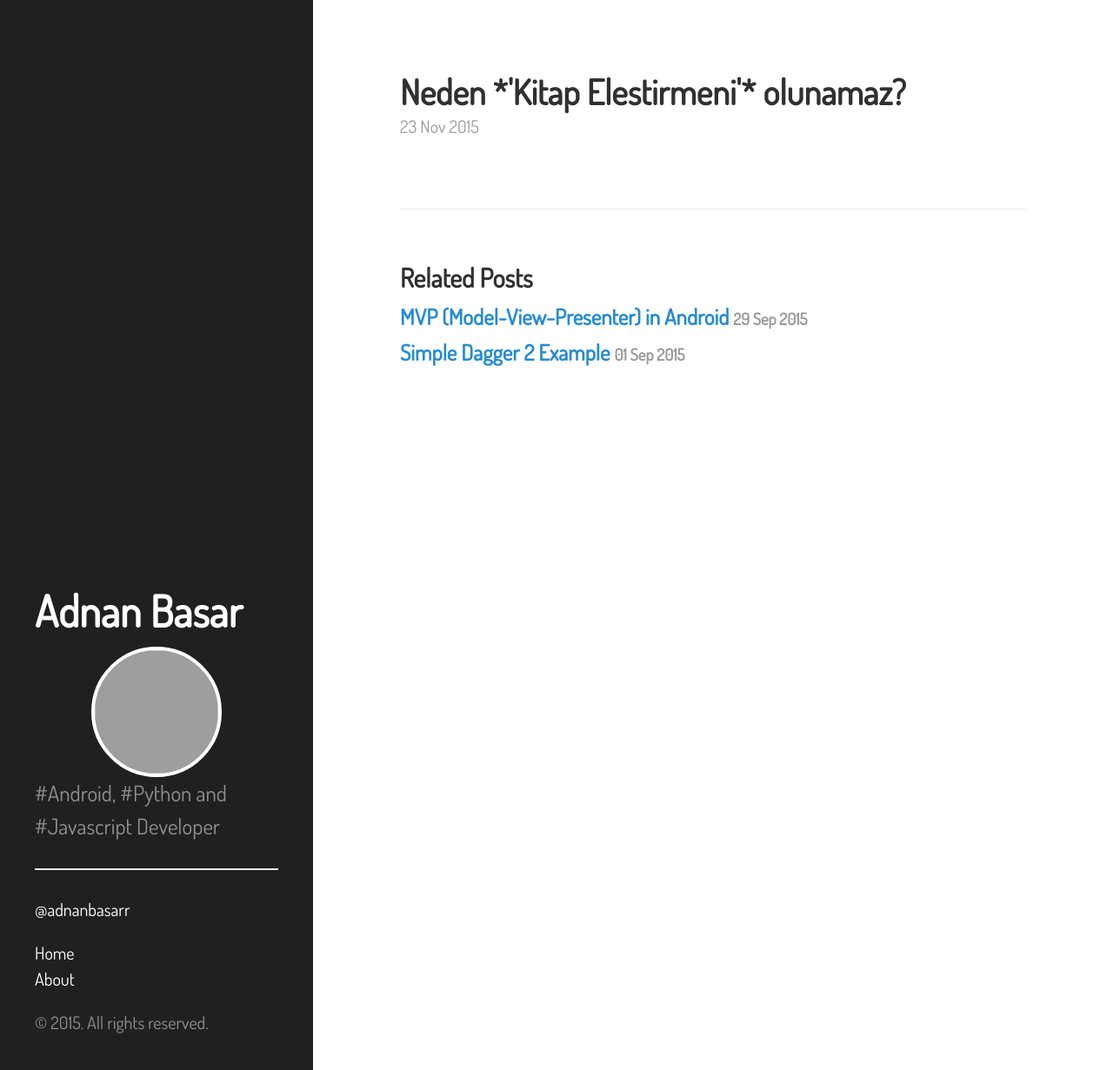
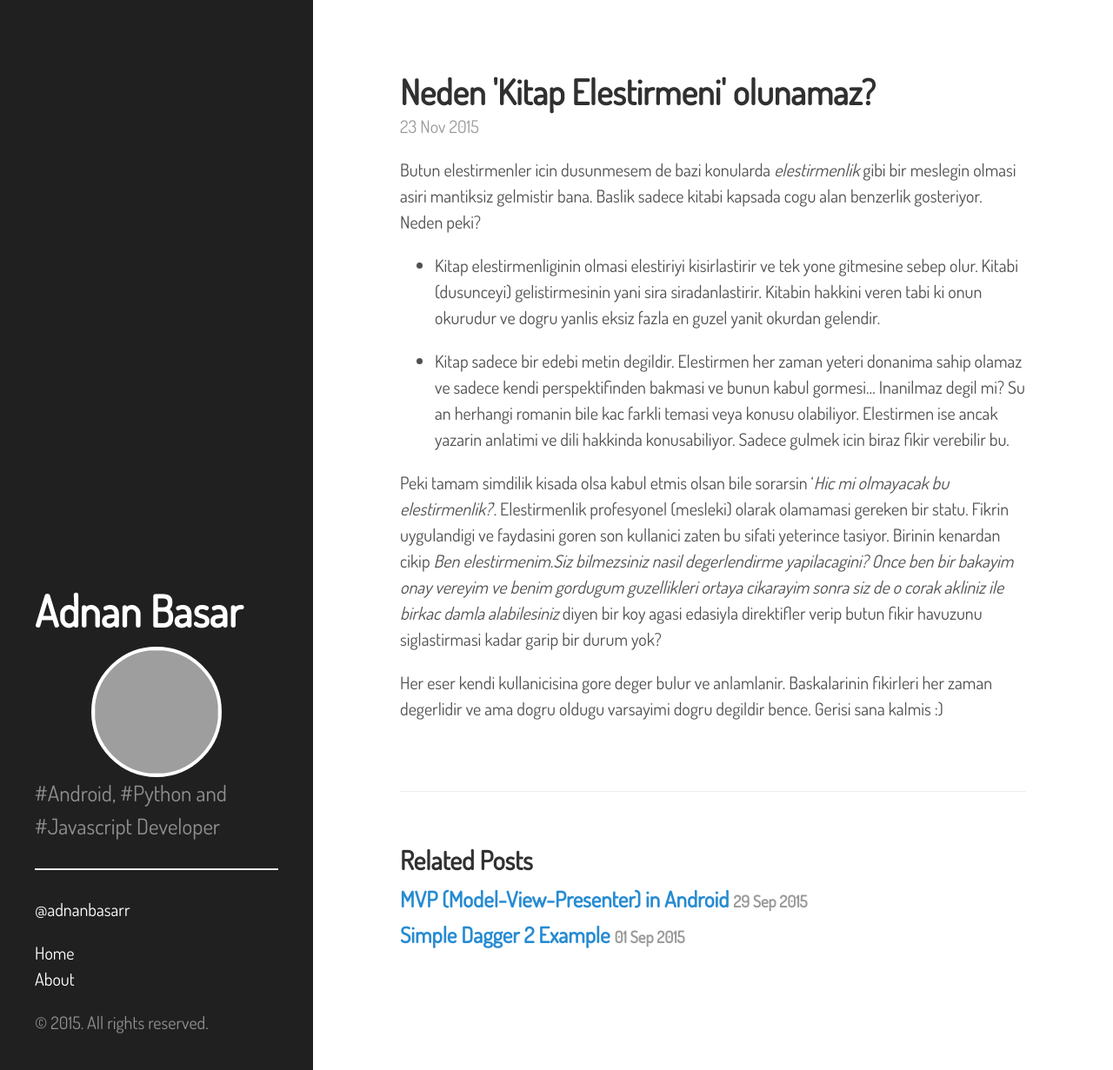
Before and after one commit to adnbsr/adnbsr.github.io, a Jekyll site: the page built from _posts/2015-11-23-nicin-kitap-elestirmeni-olunamaz.md, in a window 1280 px wide and 1231 px high. Shown: the whole window at 87% size. Built offline with Jekyll 4.4.1, drawn with Linux system fonts in a browser that asks for light colours; Markdown is read by kramdown in place of the engine named in the settings; grey boxes are pictures that could not be loaded.

Commit message:
yeni yazi

```diff
--- a/_posts/2015-11-23-nicin-kitap-elestirmeni-olunamaz.md
+++ b/_posts/2015-11-23-nicin-kitap-elestirmeni-olunamaz.md
@@ -1,4 +1,13 @@
 ---
 layout: post
-title: Neden *'Kitap Elestirmeni'* olunamaz?
+title: Neden 'Kitap Elestirmeni' olunamaz?
 ---
+Butun elestirmenler icin dusunmesem de bazi konularda *elestirmenlik* gibi bir meslegin olmasi asiri mantiksiz gelmistir bana. Baslik sadece kitabi kapsada cogu alan benzerlik gosteriyor. Neden peki?
+
+- Kitap elestirmenliginin olmasi elestiriyi kisirlastirir ve tek yone gitmesine sebep olur. Kitabi (dusunceyi) gelistirmesinin yani sira siradanlastirir. Kitabin hakkini veren tabi ki onun okurudur ve dogru yanlis eksiz fazla en guzel yanit okurdan gelendir.
+
+- Kitap sadece bir edebi metin degildir. Elestirmen her zaman yeteri donanima sahip olamaz ve sadece kendi perspektifinden bakmasi ve bunun kabul gormesi... Inanilmaz degil mi? Su an herhangi romanin bile kac farkli temasi veya konusu olabiliyor. Elestirmen ise ancak yazarin anlatimi ve dili hakkinda konusabiliyor. Sadece gulmek icin biraz fikir verebilir bu.
+
+Peki tamam simdilik kisada olsa kabul etmis olsan bile sorarsin '*Hic mi olmayacak bu elestirmenlik?*'. Elestirmenlik profesyonel (mesleki) olarak olamamasi gereken bir statu. Fikrin uygulandigi ve faydasini goren son kullanici zaten bu sifati yeterince tasiyor. Birinin kenardan cikip *Ben elestirmenim.Siz bilmezsiniz nasil degerlendirme yapilacagini? Once ben bir bakayim onay vereyim ve benim gordugum guzellikleri ortaya cikarayim sonra siz de o corak akliniz ile birkac damla alabilesiniz* diyen bir koy agasi edasiyla direktifler verip butun fikir havuzunu siglastirmasi kadar garip bir durum yok?
+
+Her eser kendi kullanicisina gore deger bulur ve anlamlanir. Baskalarinin fikirleri her zaman degerlidir ve ama dogru oldugu varsayimi dogru degildir bence. Gerisi sana kalmis :)
```
